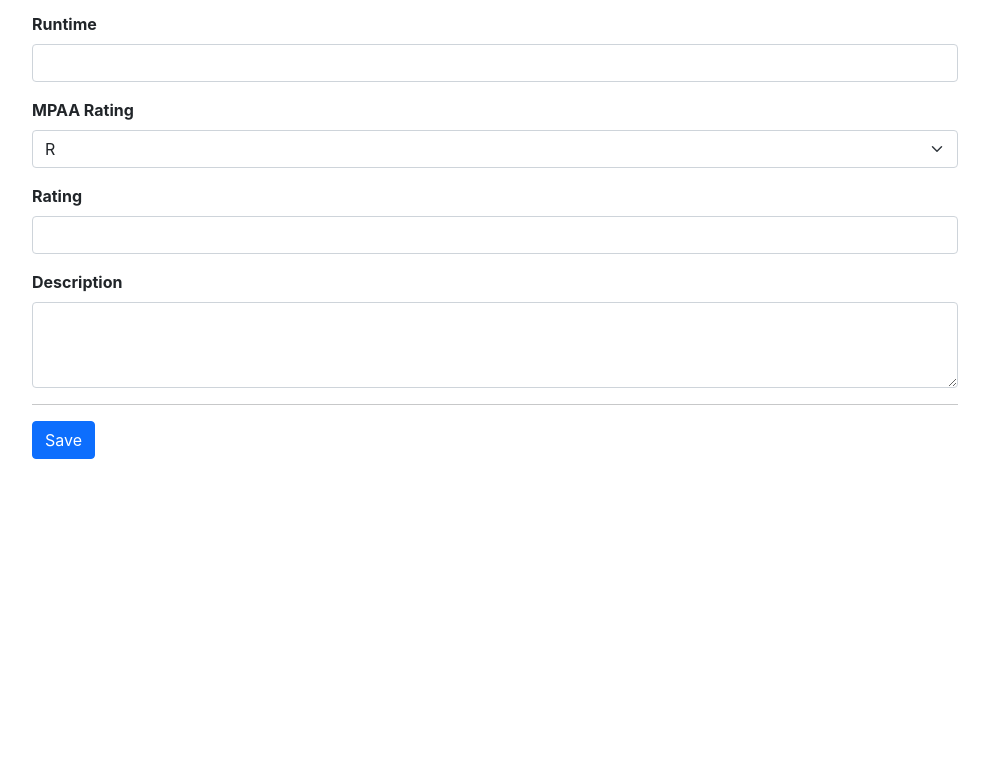
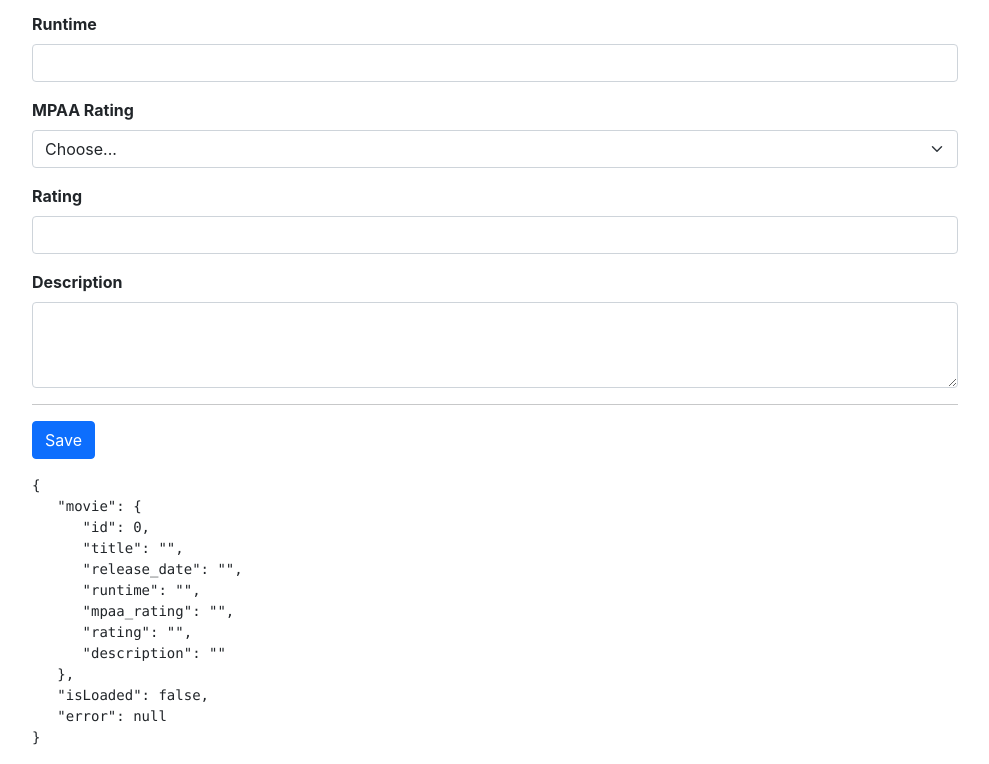
Before and after one commit to rondon23/golang-react, a React (Create React App) app in the folder go-movies/: page /admin/add in a window 1280 px wide. Shown: the part 320-1084 px from the top of the page, without its empty margins (240-1229 px from the left). Before the commit the page ends 800 px from the top, so only its background shows below. Built offline with nearby package versions, Linux system fonts and the light colour scheme.

Commit message:
making form a controlled component  and binding to state.

```diff
--- a/go-movies/src/components/EditMovie.js
+++ b/go-movies/src/components/EditMovie.js
@@ -6,15 +6,46 @@
         movie: {},
         isLoaded: false,
         error: null,
+    };
+
+    constructor(props) {
+        super(props);
+        this.state = {
+            movie: {
+                id: 0,
+                title: "",
+                release_date: "",
+                runtime: "",
+                mpaa_rating: "",
+                rating: "",
+                description: "",
+            },
+            isLoaded: false,
+            error: null,
+        }
+
+        this.handleChange = this.handleChange.bind(this);
+        this.handleSubmit = this.handleSubmit.bind(this);
+    }
+
+    handleSubmit = (evt) => {
+        console.log("Form was submitted")
+        evt.preventDefault();
+    }
+
+    handleChange = (evt) => {
+        let value = evt.target.value;
+        let name = evt.target.name;
+        this.setState((prevState) => ({
+            movie: {
+                ...prevState.movie,
+                [name]: value,
+            }
+        }));
     }
 
     componentDidMount() {
-        this.setState({
-            movie: {
-                title: "The Godfather",
-                mpaa_rating: "R"
-            }
-        });
+
     }
 
     render() {
@@ -24,9 +55,16 @@
             <Fragment>
                 <h2>Add/Edit Movie</h2>
                 <hr />
-                <form method="post">
+                <form onSubmit={this.handleSubmit}>
+                    <input
+                        type="hidden"
+                        name="id"
+                        id="id"
+                        value={movie.id}
+                        onChange={this.handleChange}
+                    />
                     <div className="mb-3">
-                        <label for="title" className="form-label">
+                        <label htmlFor="title" className="form-label">
                             Title
                         </label>
                         <input
@@ -34,11 +72,13 @@
                             className="form-control"
                             id="title"
                             name="title"
-                            value={movie.title} />
+                            value={movie.title}
+                            onChange={this.handleChange}
+                        />
                     </div>
 
                     <div className="mb-3">
-                        <label for="release_date" className="form-label">
+                        <label htmlFor="release_date" className="form-label">
                             Release date
                         </label>
                         <input
@@ -46,11 +86,13 @@
                             className="form-control"
                             id="release_date"
                             name="release_date"
-                            value={movie.release_date} />
+                            value={movie.release_date}
+                            onChange={this.handleChange}
+                        />
                     </div>
 
                     <div className="mb-3">
-                        <label for="runtime" className="form-label">
+                        <label htmlFor="runtime" className="form-label">
                             Runtime
                         </label>
                         <input
@@ -58,25 +100,27 @@
                             className="form-control"
                             name="runtime"
                             id="runtime"
-                            value={movie.runtime} />
+                            value={movie.runtime}
+                            onChange={this.handleChange}
+                        />
                     </div>
 
                     <div className="mb-3">
-                        <label for="mpaa_rating" className="form-label">
+                        <label htmlFor="mpaa_rating" className="form-label">
                             MPAA Rating
                         </label>
-                        <select className="form-select" value={movie.mpaa_rating}>
+                        <select name="mpaa_rating" className="form-select" value={movie.mpaa_rating} onChange={this.handleChange}>
                             <option className="form-select">Choose...</option>
                             <option className="form-select" value="G">G</option>
                             <option className="form-select" value="PG">PG</option>
-                            <option className="form-select" value="PG14">PG14</option>
+                            <option className="form-select" value="PG13">PG13</option>
                             <option className="form-select" value="R">R</option>
                             <option className="form-select" value="NC17">NC17</option>
                         </select>
                     </div>
 
                     <div className="mb-3">
-                        <label for="rating" className="form-label">
+                        <label htmlFor="rating" className="form-label">
                             Rating
                         </label>
                         <input
@@ -84,22 +128,33 @@
                             className="form-control"
                             id="rating"
                             name="rating"
-                            value={movie.rating} />
+                            value={movie.rating}
+                            onChange={this.handleChange}
+                        />
                     </div>
 
                     <div className="mb-3">
-                        <label for="description" className="form-label">
+                        <label htmlFor="description" className="form-label">
                             Description
                         </label>
-                        <textarea className="form-control" id="description" name="description" rows="3">
-                            {movie.description}
-                        </textarea>
+                        <textarea
+                            className="form-control"
+                            id="description"
+                            name="description"
+                            rows="3"
+                            onChange={this.handleChange}
+                            value={movie.value}
+                            />
                     </div>
 
                     <hr />
 
                     <button className="btn btn-primary">Save</button>
                 </form>
+
+                <div className="mt-3">
+                    <pre>{JSON.stringify(this.state, null, 3)}</pre>
+                </div>
             </Fragment>
         )
     }
```
